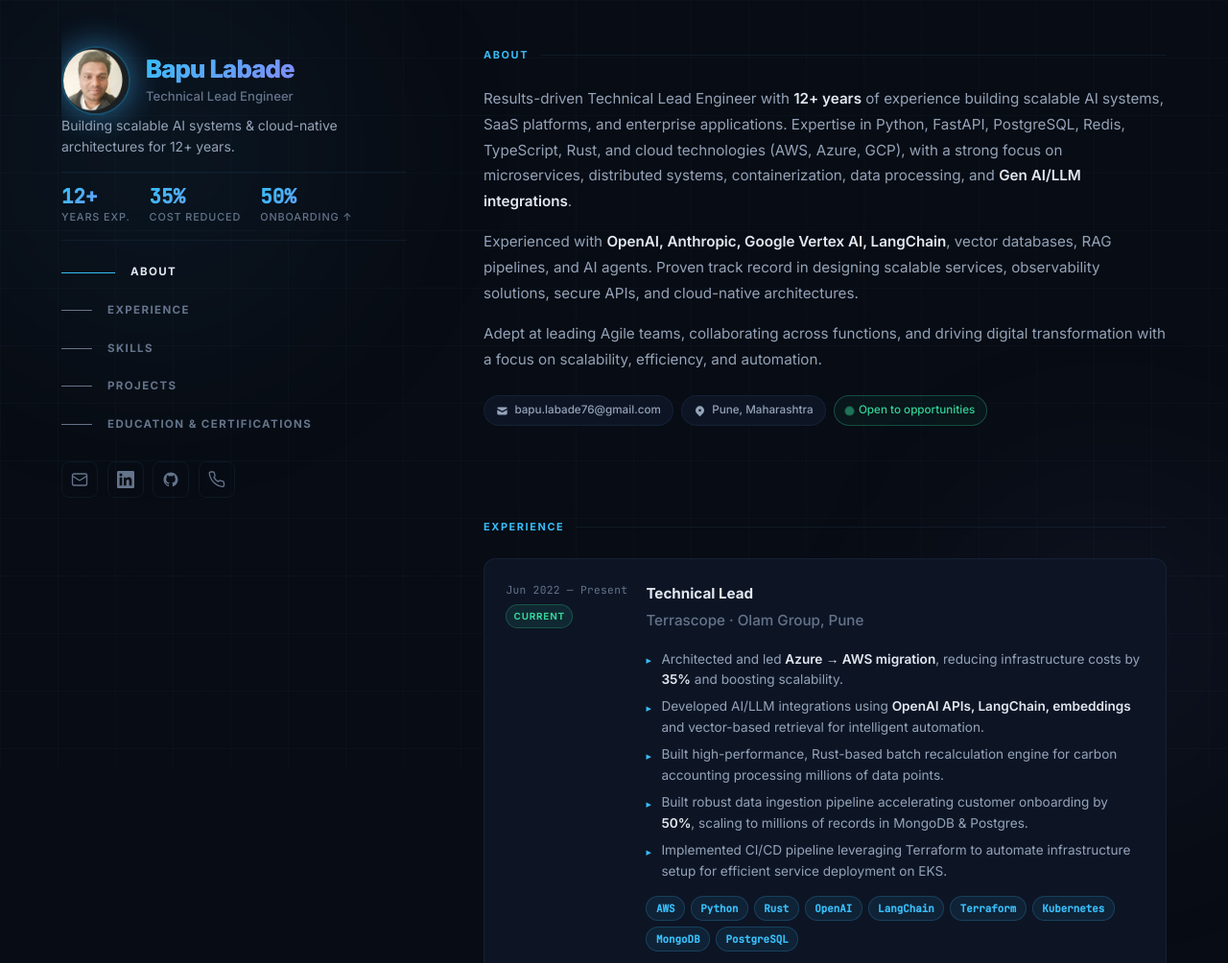
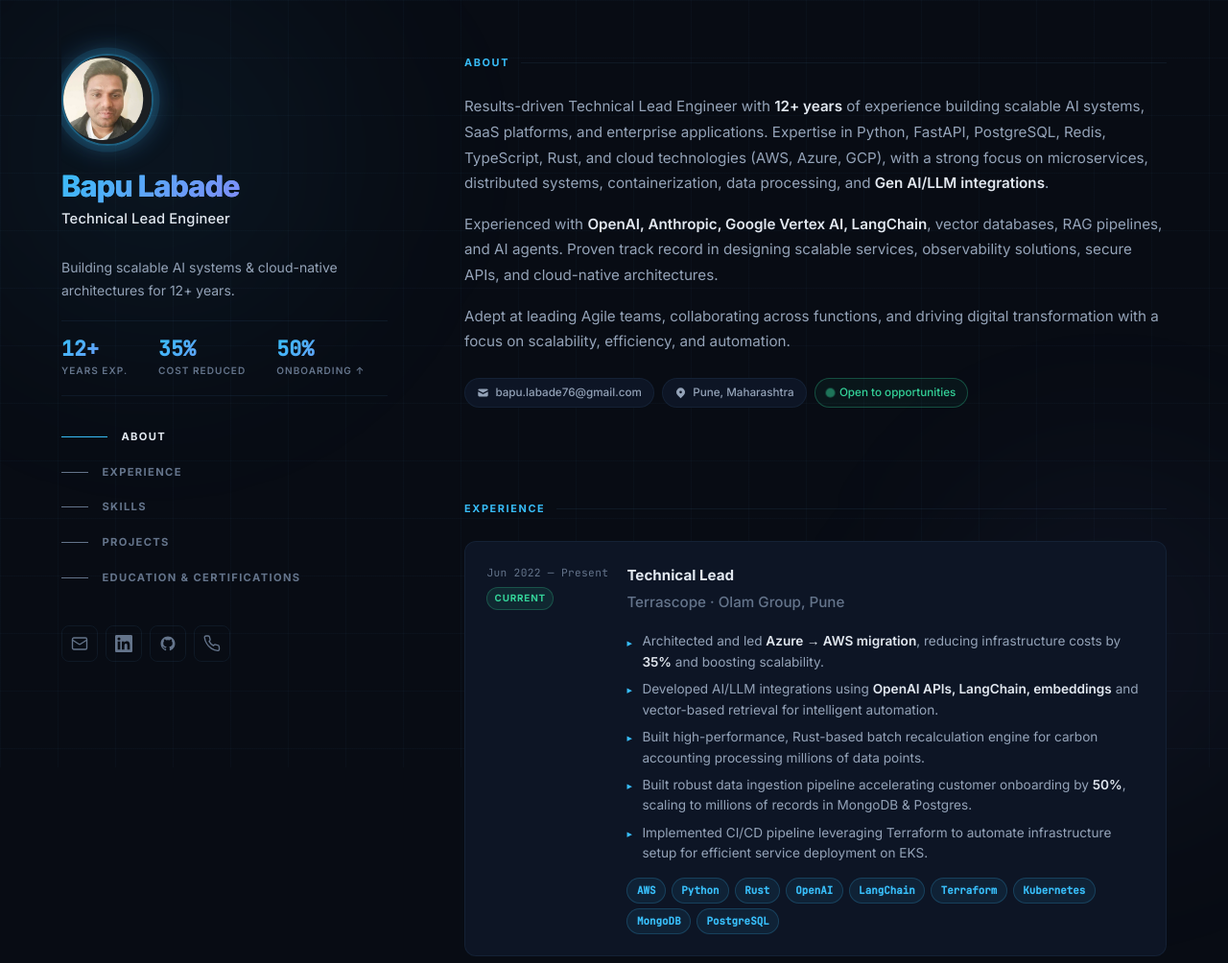
Before and after one commit to ff-bapul/portfolio, a plain HTML site: page index.html in a window 1280 px wide. Shown: the top 1004 px of the page at 96% size. Drawn offline with Linux system fonts and the light colour scheme.

Commit message:
Redesign left sidebar: stacked photo, proper spacing, clean professional look

```diff
--- a/index.html
+++ b/index.html
@@ -25,14 +25,16 @@
             ====================================================== -->
             <header class="header">
                 <div class="header-top">
-                    <!-- Profile photo + name row -->
-                    <div class="profile-row">
-                        <img src="profile.png" alt="Bapu Labade" class="avatar">
-                        <div class="profile-info">
-                            <h1><a href="/">Bapu Labade</a></h1>
-                            <h2>Technical Lead Engineer</h2>
-                        </div>
+
+                    <!-- Profile photo -->
+                    <img src="profile.png" alt="Bapu Labade" class="avatar">
+
+                    <!-- Name & title -->
+                    <div class="name-block">
+                        <h1><a href="/">Bapu Labade</a></h1>
+                        <h2>Technical Lead Engineer</h2>
                     </div>
+
                     <p class="tagline">Building scalable AI systems &amp; cloud-native architectures for 12+ years.</p>
 
                     <div class="stats">
--- a/style.css
+++ b/style.css
@@ -6,7 +6,6 @@
     --bg-card:         #0d1525;
     --bg-card-hover:   #111e35;
     --border:          rgba(99, 179, 237, 0.08);
-    --border-hover:    rgba(99, 179, 237, 0.2);
     --text-muted:      #64748b;
     --text-body:       #94a3b8;
     --text-heading:    #e2e8f0;
@@ -72,9 +71,7 @@ svg { display: inline-block; vertical-align: middle; overflow: hidden; flex-shri
     to   { transform: translate(40px,30px) scale(1.08); }
 }
 
-/* ==========================================================
-   CURSOR GLOW
-   ========================================================== */
+/* Cursor glow */
 #cursor-glow {
     position: fixed; width: 700px; height: 700px; border-radius: 50%;
     background: radial-gradient(circle, rgba(56,189,248,.06), transparent 65%);
@@ -83,13 +80,13 @@ svg { display: inline-block; vertical-align: middle; overflow: hidden; flex-shri
 }
 
 /* ==========================================================
-   LAYOUT — wider max-width, balanced split
+   PAGE LAYOUT
    ========================================================== */
 .layout {
     position: relative; z-index: 2;
-    max-width: 1440px;           /* wider than before (was 1280px) */
+    max-width: 1440px;
     margin: 0 auto;
-    padding: 1rem 2rem;
+    padding: 1.5rem 2rem;
     min-height: 100vh;
 }
 
@@ -100,124 +97,191 @@ svg { display: inline-block; vertical-align: middle; overflow: hidden; flex-shri
 }
 
 @media (min-width: 1024px) {
-    .layout { padding: 0 4rem; }  /* tighter side padding for more content width */
-    .container {
-        flex-direction: row;
-        align-items: flex-start;
-        gap: 5rem;
-    }
+    .layout { padding: 0 4rem; }
+    .container { flex-direction: row; align-items: flex-start; gap: 5rem; }
 }
 
 /* ==========================================================
-   HEADER — LEFT STICKY PANEL (fixed 360px, not %)
+   LEFT SIDEBAR
    ========================================================== */
 .header {
     display: flex;
     flex-direction: column;
-    gap: 1.25rem;
-    padding: 1.5rem 0;
+    justify-content: space-between;
+    padding: 2rem 0;
 }
 
 @media (min-width: 1024px) {
     .header {
         position: sticky;
         top: 0;
-        width: 360px;        /* fixed width — gives right panel maximum room */
+        width: 340px;
         flex-shrink: 0;
         max-height: 100vh;
-        padding: 3rem 0;
-        justify-content: space-between;
+        padding: 3.5rem 0;
         overflow-y: auto;
     }
 }
 
-/* Profile row: photo beside name */
-.profile-row {
+/* Inner scroll group */
+.header-top {
     display: flex;
-    align-items: center;
-    gap: 1rem;
+    flex-direction: column;
 }
 
-.profile-info {
-    display: flex;
-    flex-direction: column;
-    gap: 0.2rem;
-    min-width: 0;
-}
-
-/* Avatar */
+/* ── Profile Photo ─────────────────────────────────────── */
 .avatar {
-    width: 72px;
-    height: 72px;
+    display: block;
+    width: 96px;
+    height: 96px;
     border-radius: 50%;
     object-fit: cover;
-    flex-shrink: 0;
-    border: 2px solid rgba(56,189,248,.35);
-    box-shadow: 0 0 20px rgba(56,189,248,.3);
+    border: 2px solid rgba(56,189,248,.45);
+    box-shadow: 0 0 0 5px rgba(56,189,248,.07);
+    margin-bottom: 1.5rem;
     animation: pulse-glow 3s ease-in-out infinite;
 }
 
 @keyframes pulse-glow {
-    0%, 100% { box-shadow: 0 0 20px rgba(56,189,248,.3); }
-    50%       { box-shadow: 0 0 40px rgba(56,189,248,.5), 0 0 60px rgba(129,140,248,.2); }
+    0%, 100% { box-shadow: 0 0 0 5px rgba(56,189,248,.07), 0 0 18px rgba(56,189,248,.2); }
+    50%       { box-shadow: 0 0 0 7px rgba(56,189,248,.12), 0 0 32px rgba(56,189,248,.38), 0 0 52px rgba(129,140,248,.12); }
+}
+
+/* ── Name & Title ──────────────────────────────────────── */
+.name-block {
+    margin-bottom: 0.75rem;
 }
 
 .header h1 {
-    font-size: clamp(1.2rem, 2vw, 1.6rem);
-    font-weight: 800; letter-spacing: -0.03em; line-height: 1.15;
-    margin-bottom: 0;
+    font-size: clamp(1.6rem, 2.4vw, 2.1rem);
+    font-weight: 800;
+    letter-spacing: -0.03em;
+    line-height: 1.15;
+    margin-bottom: 0.3rem;
     background: var(--accent-gradient);
-    -webkit-background-clip: text; -webkit-text-fill-color: transparent;
+    -webkit-background-clip: text;
+    -webkit-text-fill-color: transparent;
     background-clip: text;
 }
 @supports not (-webkit-background-clip: text) { .header h1 { color: var(--accent-1); } }
-.header h1 a { background: var(--accent-gradient); -webkit-background-clip: text; -webkit-text-fill-color: transparent; background-clip: text; }
+.header h1 a {
+    background: var(--accent-gradient);
+    -webkit-background-clip: text;
+    -webkit-text-fill-color: transparent;
+    background-clip: text;
+}
 
-.header h2 { font-size: 0.82rem; font-weight: 500; color: var(--text-muted); margin-bottom: 0; }
-.tagline   { font-size: 0.875rem; color: var(--text-body); max-width: 300px; line-height: 1.6; }
+.header h2 {
+    font-size: 0.92rem;
+    font-weight: 500;
+    color: var(--text-heading);
+    letter-spacing: 0.01em;
+}
 
-/* Stats */
-.stats { display: flex; gap: 1.25rem; padding: 0.9rem 0; border-top: 1px solid var(--border); border-bottom: 1px solid var(--border); margin: 0.9rem 0; flex-wrap: wrap; }
-.stat-item { display: flex; flex-direction: column; gap: 2px; }
+/* ── Tagline ───────────────────────────────────────────── */
+.tagline {
+    font-size: 0.875rem;
+    color: var(--text-body);
+    line-height: 1.7;
+    margin-top: 0.85rem;
+    padding-bottom: 1.25rem;
+    border-bottom: 1px solid var(--border);
+}
+
+/* ── Stats ─────────────────────────────────────────────── */
+.stats {
+    display: flex;
+    gap: 2rem;
+    padding: 1.1rem 0;
+    border-bottom: 1px solid var(--border);
+}
+
+.stat-item { display: flex; flex-direction: column; gap: 3px; }
+
 .stat-number {
-    font-family: var(--font-mono); font-size: 1.3rem; font-weight: 700; line-height: 1;
+    font-family: var(--font-mono);
+    font-size: 1.35rem;
+    font-weight: 700;
+    line-height: 1;
     background: var(--accent-gradient);
-    -webkit-background-clip: text; -webkit-text-fill-color: transparent; background-clip: text;
+    -webkit-background-clip: text;
+    -webkit-text-fill-color: transparent;
+    background-clip: text;
 }
 @supports not (-webkit-background-clip: text) { .stat-number { color: var(--accent-1); } }
-.stat-label { font-size: 0.68rem; text-transform: uppercase; letter-spacing: 0.08em; color: var(--text-muted); font-weight: 500; }
 
-/* Navigation */
-.nav { margin-top: 0.25rem; display: none; }
+.stat-label {
+    font-size: 0.63rem;
+    text-transform: uppercase;
+    letter-spacing: 0.1em;
+    color: var(--text-muted);
+    font-weight: 600;
+}
+
+/* ── Navigation ────────────────────────────────────────── */
+.nav { margin-top: 1.5rem; display: none; }
 @media (min-width: 1024px) { .nav { display: block; } }
 
-.nav ul { display: flex; flex-direction: column; gap: 0.15rem; }
+.nav ul { display: flex; flex-direction: column; gap: 0; }
 
 .nav-link {
-    display: flex; align-items: center; gap: 1rem;
-    padding: 0.55rem 0; font-size: 0.72rem; font-weight: 700;
-    text-transform: uppercase; letter-spacing: 0.12em;
-    color: var(--text-muted); transition: color 0.25s;
+    display: flex;
+    align-items: center;
+    gap: 0.9rem;
+    padding: 0.55rem 0;
+    font-size: 0.7rem;
+    font-weight: 700;
+    text-transform: uppercase;
+    letter-spacing: 0.12em;
+    color: var(--text-muted);
+    transition: color 0.25s;
 }
-.nav-indicator { height: 1px; width: 2rem; background: currentColor; transition: width 0.3s ease, background 0.3s; flex-shrink: 0; }
+
+.nav-indicator {
+    height: 1px;
+    width: 1.75rem;
+    background: currentColor;
+    transition: width 0.3s ease, background 0.3s;
+    flex-shrink: 0;
+}
+
 .nav-link:hover, .nav-link.active { color: var(--text-heading); }
-.nav-link:hover .nav-indicator, .nav-link.active .nav-indicator { width: 3.5rem; background: var(--accent-1); }
+.nav-link:hover .nav-indicator, .nav-link.active .nav-indicator {
+    width: 3rem;
+    background: var(--accent-1);
+}
 
-/* Socials */
-.socials { display: flex; gap: 0.6rem; align-items: center; flex-wrap: wrap; }
+/* ── Socials ───────────────────────────────────────────── */
+.socials {
+    display: flex;
+    gap: 0.5rem;
+    align-items: center;
+    flex-wrap: wrap;
+    padding-top: 2rem;
+}
 .socials li { display: flex; }
 .socials a {
-    display: flex; align-items: center; justify-content: center;
-    width: 38px; height: 38px; border-radius: var(--radius-sm);
-    border: 1px solid var(--border); color: var(--text-muted); transition: all 0.25s;
+    display: flex;
+    align-items: center;
+    justify-content: center;
+    width: 38px; height: 38px;
+    border-radius: var(--radius-sm);
+    border: 1px solid var(--border);
+    color: var(--text-muted);
+    transition: all 0.25s;
 }
-.socials a:hover { color: var(--accent-1); border-color: var(--accent-1); background: rgba(56,189,248,.06); transform: translateY(-2px); }
+.socials a:hover {
+    color: var(--accent-1);
+    border-color: var(--accent-1);
+    background: rgba(56,189,248,.06);
+    transform: translateY(-2px);
+}
 
 /* ==========================================================
-   MAIN CONTENT — RIGHT PANEL (takes all remaining width)
+   RIGHT CONTENT PANEL
    ========================================================== */
-.content { flex: 1; min-width: 0; padding: 1.5rem 0; }
-@media (min-width: 1024px) { .content { padding: 3rem 0; } }
+.content { flex: 1; min-width: 0; padding: 2rem 0; }
+@media (min-width: 1024px) { .content { padding: 3.5rem 0; } }
 
 /* ==========================================================
    SECTIONS
@@ -233,7 +297,7 @@ svg { display: inline-block; vertical-align: middle; overflow: hidden; flex-shri
 
 .section-content p { margin-bottom: 1rem; font-size: 0.95rem; line-height: 1.75; }
 
-/* Chips */
+/* Contact chips */
 .contact-chips { display: flex; flex-wrap: wrap; gap: 0.5rem; margin-top: 1.5rem; }
 .chip {
     display: inline-flex; align-items: center; gap: 0.4rem;
@@ -298,14 +362,10 @@ svg { display: inline-block; vertical-align: middle; overflow: hidden; flex-shri
 .skill-tags span { font-size: 0.7rem; padding: 0.18rem 0.55rem; border-radius: 9999px; background: rgba(129,140,248,.08); color: #a5b4fc; border: 1px solid rgba(129,140,248,.18); font-weight: 500; }
 
 /* ==========================================================
-   PROJECTS GRID — clickable cards
+   PROJECTS GRID
    ========================================================== */
-.proj-grid {
-    display: grid;
-    grid-template-columns: 1fr;
-    gap: 1.1rem;
-}
-@media (min-width: 640px)  { .proj-grid { grid-template-columns: repeat(2, 1fr); } }
+.proj-grid { display: grid; grid-template-columns: 1fr; gap: 1.1rem; }
+@media (min-width: 640px) { .proj-grid { grid-template-columns: repeat(2, 1fr); } }
 
 .proj-card {
     display: flex; flex-direction: column; gap: 0.7rem;
@@ -328,15 +388,9 @@ svg { display: inline-block; vertical-align: middle; overflow: hidden; flex-shri
 
 .proj-title { font-size: 1rem; font-weight: 700; color: var(--text-heading); line-height: 1.3; transition: color 0.25s; }
 .proj-card:hover .proj-title { color: var(--accent-1); }
-
 .proj-desc { font-size: 0.845rem; line-height: 1.65; color: var(--text-body); flex: 1; }
-
 .proj-footer { display: flex; align-items: center; justify-content: space-between; margin-top: auto; padding-top: 0.5rem; }
-
-.proj-arrow {
-    font-size: 1.1rem; color: var(--text-muted); transition: all 0.25s;
-    flex-shrink: 0;
-}
+.proj-arrow { font-size: 1.1rem; color: var(--text-muted); transition: all 0.25s; flex-shrink: 0; }
 .proj-card:hover .proj-arrow { color: var(--accent-1); transform: translate(3px, -3px); }
 
 /* ==========================================================
@@ -358,7 +412,7 @@ svg { display: inline-block; vertical-align: middle; overflow: hidden; flex-shri
 .footer { padding-top: 2rem; border-top: 1px solid var(--border); font-size: 0.76rem; color: var(--text-muted); display: flex; justify-content: space-between; align-items: center; flex-wrap: wrap; gap: 0.5rem; }
 
 /* ==========================================================
-   FADE-IN ANIMATIONS
+   SCROLL ANIMATIONS
    ========================================================== */
 .fade-in { opacity: 0; transform: translateY(20px); transition: opacity 0.55s ease, transform 0.55s ease; }
 .fade-in.visible { opacity: 1; transform: translateY(0); }
```
